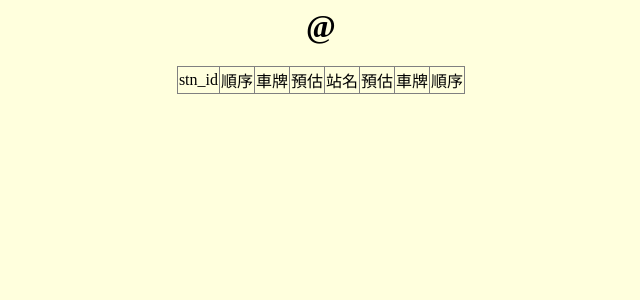
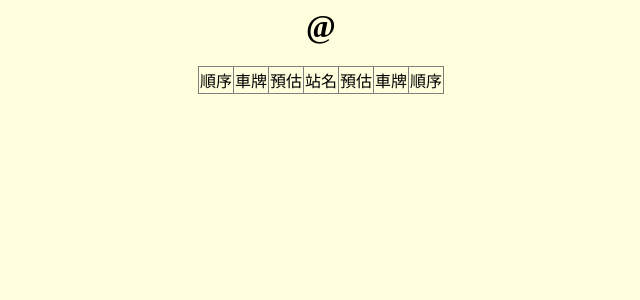
Before and after one commit to g0v/tdx7984, a Flask app: template templates/route-est.html in a window 1280 px wide. Shown: the top 300 px of the page, without its empty margins (319-959 px from the left). Run offline with Flask 3, Linux system fonts and the light colour scheme; the template is opened without the code that fills it, so the values that code supplies are empty; parts of the project's set-up code (start-up, migrations or seed data) failed here and were passed over.

Commit message:
route-est.html 不需要 stn_id 欄位

```diff
--- a/templates/route-est.html
+++ b/templates/route-est.html
@@ -12,7 +12,7 @@
     如果 dict 裡面找不到想要的 key， 並不會出錯， 就印空字串， 這一點很方便。
     -->
     <table border="1" align="center">
-	<tr> <td>stn_id <td>順序 <td>車牌 <td>預估 <td>站名 <td>預估 <td>車牌 <td>順序
+	<tr> <td>順序 <td>車牌 <td>預估 <td>站名 <td>預估 <td>車牌 <td>順序
 	<tr>
         {% for stop in est %}
         <tr>
```
